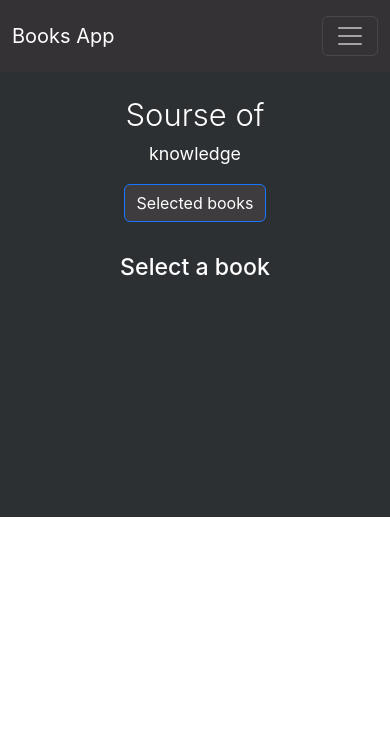
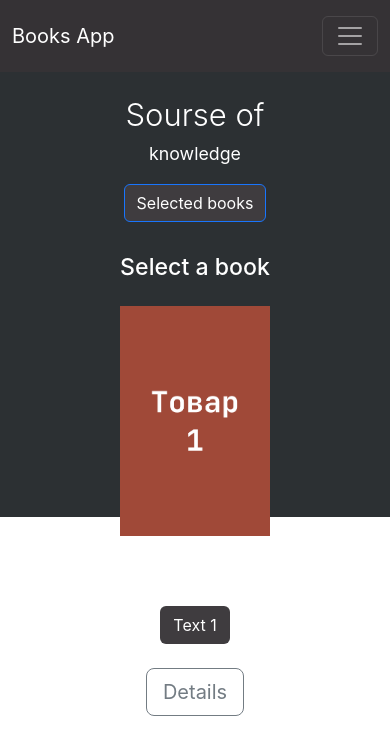
Before and after one commit to WhiteSkitt1es/My_finaly_project, a React (Create React App) app in the folder client/: page / in a window 390 px wide. Shown: the top 754 px of the page. Built offline with nearby package versions, Linux system fonts and the light colour scheme; the HTML template or start-up script is replaced by a standard one.

Commit message:
009 Редактирование компонента Carousel

```diff
--- a/client/src/layouts/HomePage/components/Carousel.tsx
+++ b/client/src/layouts/HomePage/components/Carousel.tsx
@@ -58,6 +58,15 @@ function Carousel() {
         </button>
       </div>
 
+      <div className="d-lg-none mt-3">
+        <div className="row d-flex justify-content-center align-items-center">
+          <ReturnBookItem />
+        </div>
+      </div>
+
+      <div className="homepage-carousel-title mt-2">
+        <a className="btn btn-outline-secondary btn-lg" href="/">Details</a>
+      </div>
     </div>
   );
 }
```
